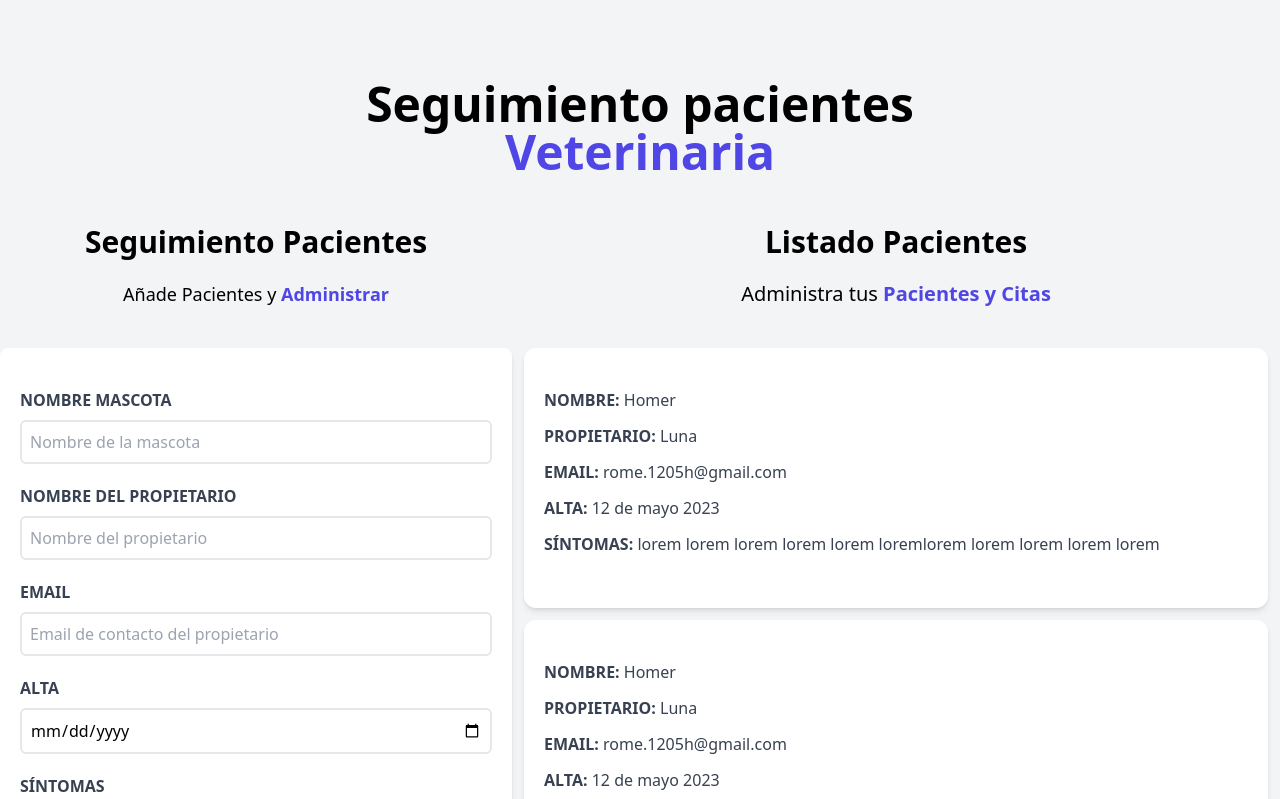
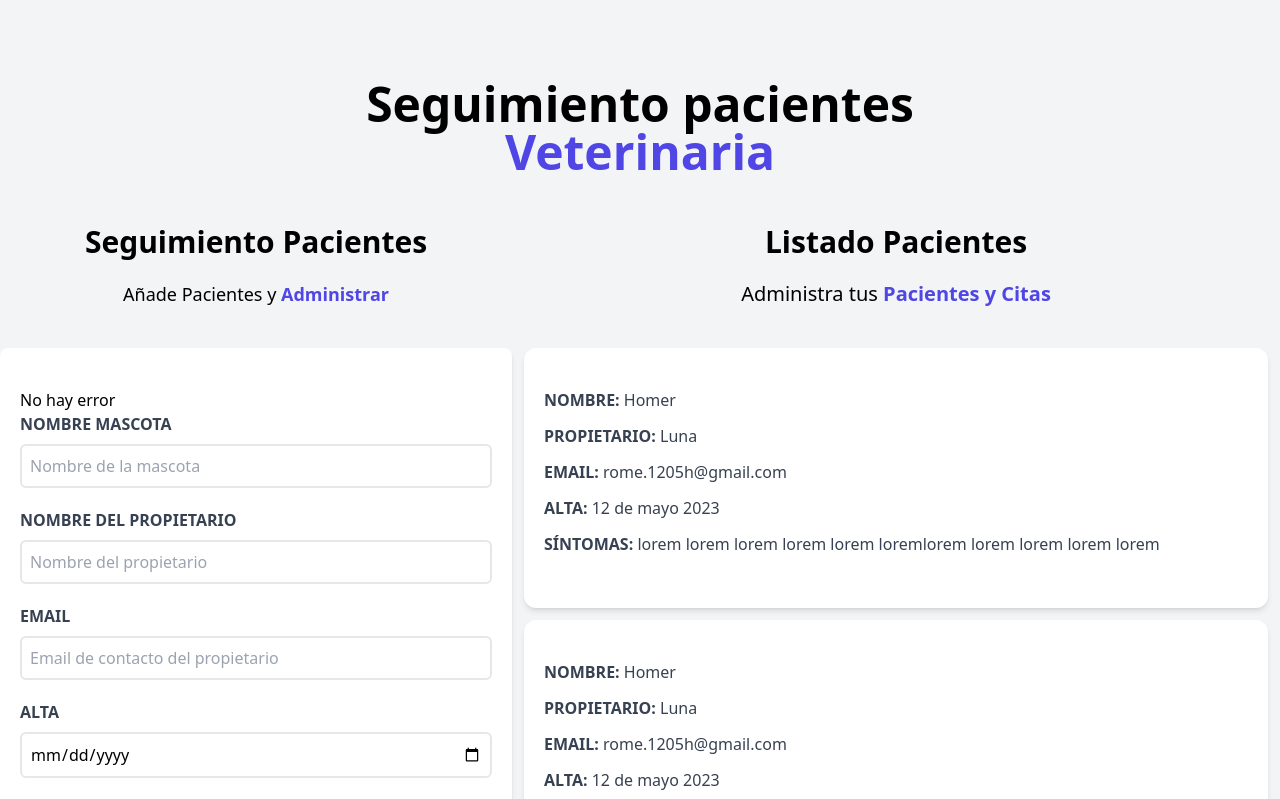
Before and after one commit to napsterh/dashboard-pet-vet, a React (Vite) app: page / in a window 1280 px wide. Shown: the top 799 px of the page. Built offline with nearby package versions, Linux system fonts and the light colour scheme.

Commit message:
validacion error

```diff
--- a/src/components/Formulario.jsx
+++ b/src/components/Formulario.jsx
@@ -8,10 +8,12 @@ const Formulario = () => {
   const [ alta, setAlta ] = useState('')
   const [ sintomas, setSintomas ] = useState('')
 
+  const [ error, setError ] = useState(false)
+
   const handleSubmit = (e) => {
     e.preventDefault();
     if([ mascota, propietario, email, alta, sintomas ].includes('')){
-      console.log('hay campos vacios')
+      setError(true)
     }else{
       console.log('campos completados')
     }
@@ -27,6 +29,7 @@ const Formulario = () => {
         <span className="text-indigo-600 font-bold">Administrar</span>
       </p>
       <form onSubmit={handleSubmit} className="bg-white shadow-md rounded-lg py-10 px-5 mb-10">
+        { error ? 'Error' : 'No hay error' }
         <div className="mb-5">
           <label htmlFor="mascota" className="block text-gray-700 uppercase font-bold">
             Nombre Mascota
```
